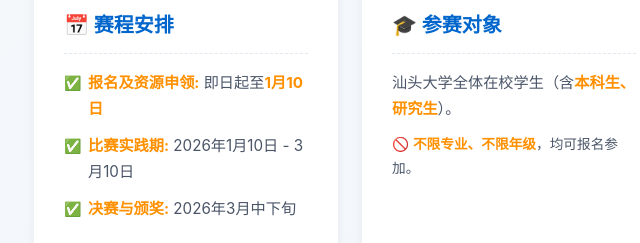
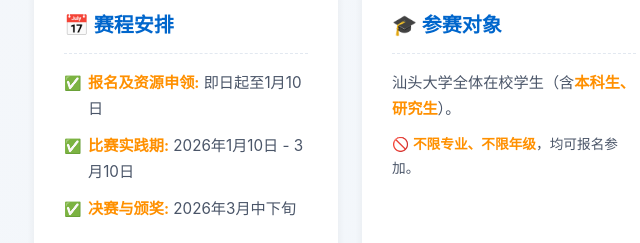
Before and after one commit to zjh0x28A/tyb, a plain HTML site: page index.html in a window 1280 px wide. Shown: the part 555-798 px from the top of the page, 126-766 px from the left. Drawn offline with Linux system fonts and the light colour scheme.

Commit message:
Update index.html

```diff
--- a/index.html
+++ b/index.html
@@ -547,7 +547,7 @@
                     <h3>📅 赛程安排</h3>
                     <div class="card-content">
                         <ul class="icon-list">
-                            <li><strong>报名及资源申领:</strong> 即日起至<strong>1月10日</strong></li>
+                            <li><strong>报名及资源申领:</strong> 即日起至1月10日</li>
                             <li><strong>比赛实践期:</strong> 2026年1月10日 - 3月10日</li>
                             <li><strong>决赛与颁奖:</strong> 2026年3月中下旬</li>
                         </ul>
```
